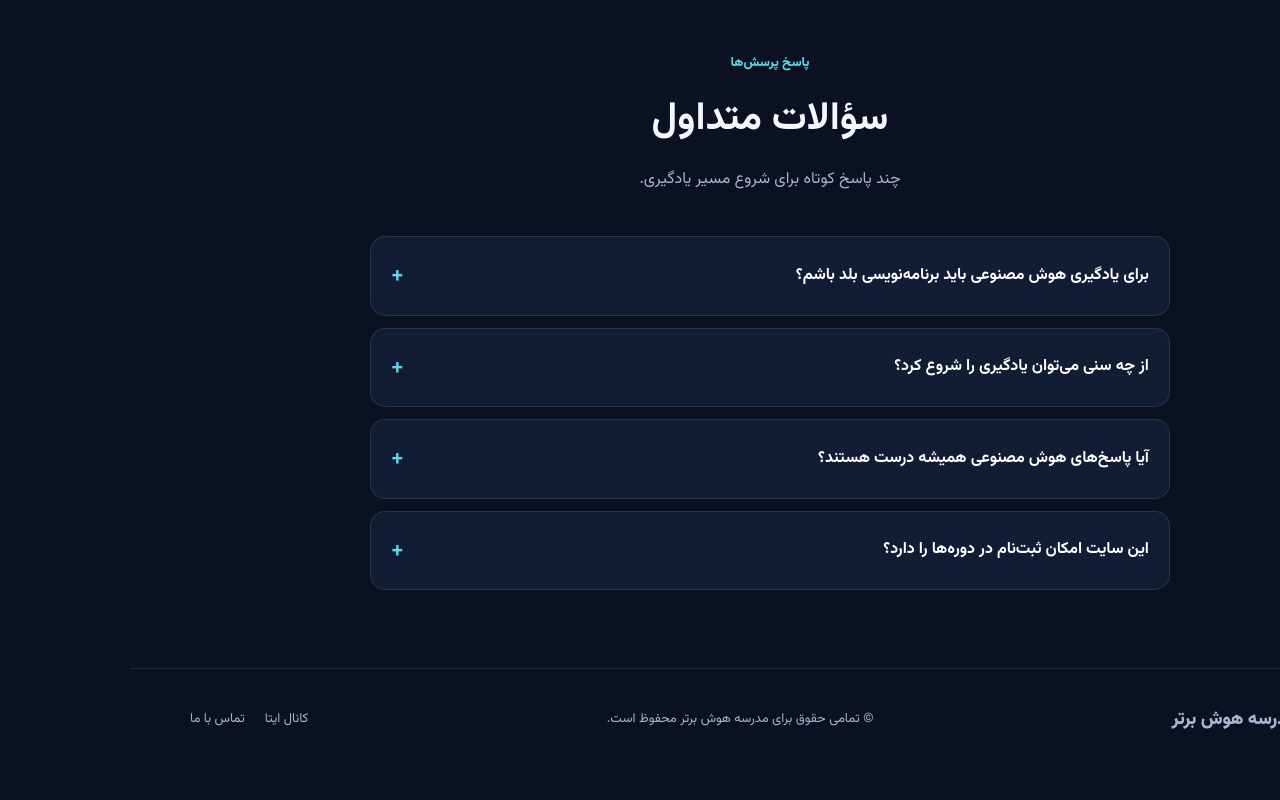
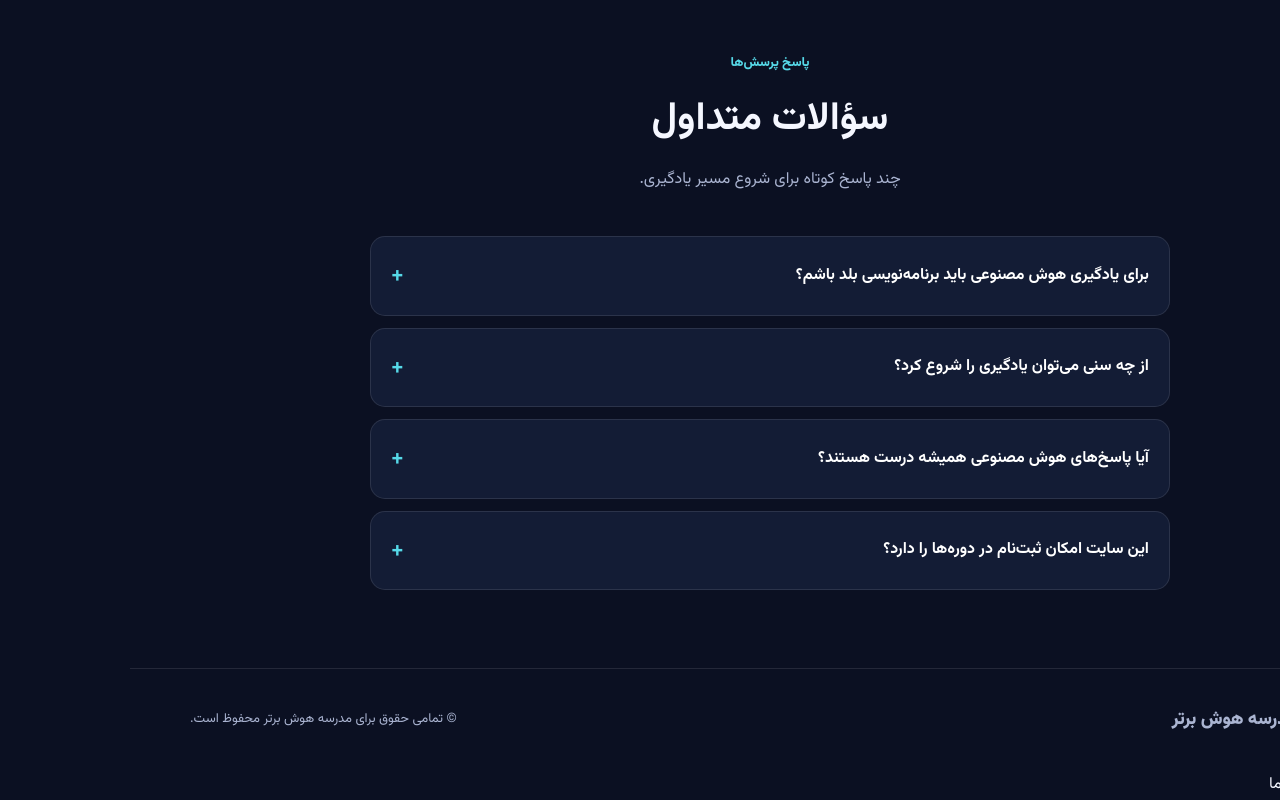
Before and after one commit to momas81/ai.bartar, a plain HTML site: page index.html in a window 1280 px wide. Shown: the part 4014-4814 px from the top of the page. Before the commit the page ends 4785 px from the top, so only its background shows below. Drawn offline with Linux system fonts and the light colour scheme.

Commit message:
index.html

```diff
--- a/index.html
+++ b/index.html
@@ -1066,7 +1066,15 @@ transition:none!important;
 <span>مدرسه هوش برتر</span>
 </a>
 
+
 <span>© تمامی حقوق برای مدرسه هوش برتر محفوظ است.</span>
+</div>
+</footer>
+
+<script src="./js/site.js"></script>
+</body>
+</html>
+
 
 <div class="footer-links">
 <a href="https://eitaa.com/ai_bartar" target="_blank" rel="noopener noreferrer">کانال ایتا</a>
```
